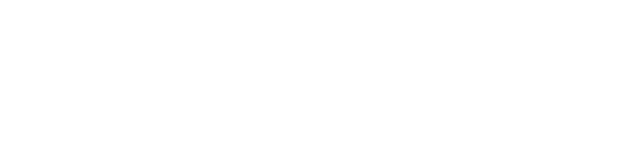
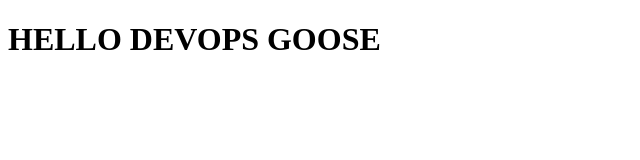
Before and after one commit to Xsmitylnwza/TESTGIT, a plain HTML site: page index.html in a window 1280 px wide. Shown: the whole page, without its empty margins (0-640 px from the left). Drawn offline with Linux system fonts and the light colour scheme.

Commit message:
hellogoose

```diff
--- a/index.html
+++ b/index.html
@@ -2,10 +2,11 @@
 <html lang="en">
 <head>
     <meta charset="UTF-8">
-    <meta name="viewport" content="width=device-width, initial-scale=1.0">
+    <meta name="viewport"
+    content="width=device-width, initial-scale=1.0">
     <title>Document</title>
 </head>
 <body>
-
+    <h1>HELLO DEVOPS GOOSE</h1>
 </body>
 </html>
```
